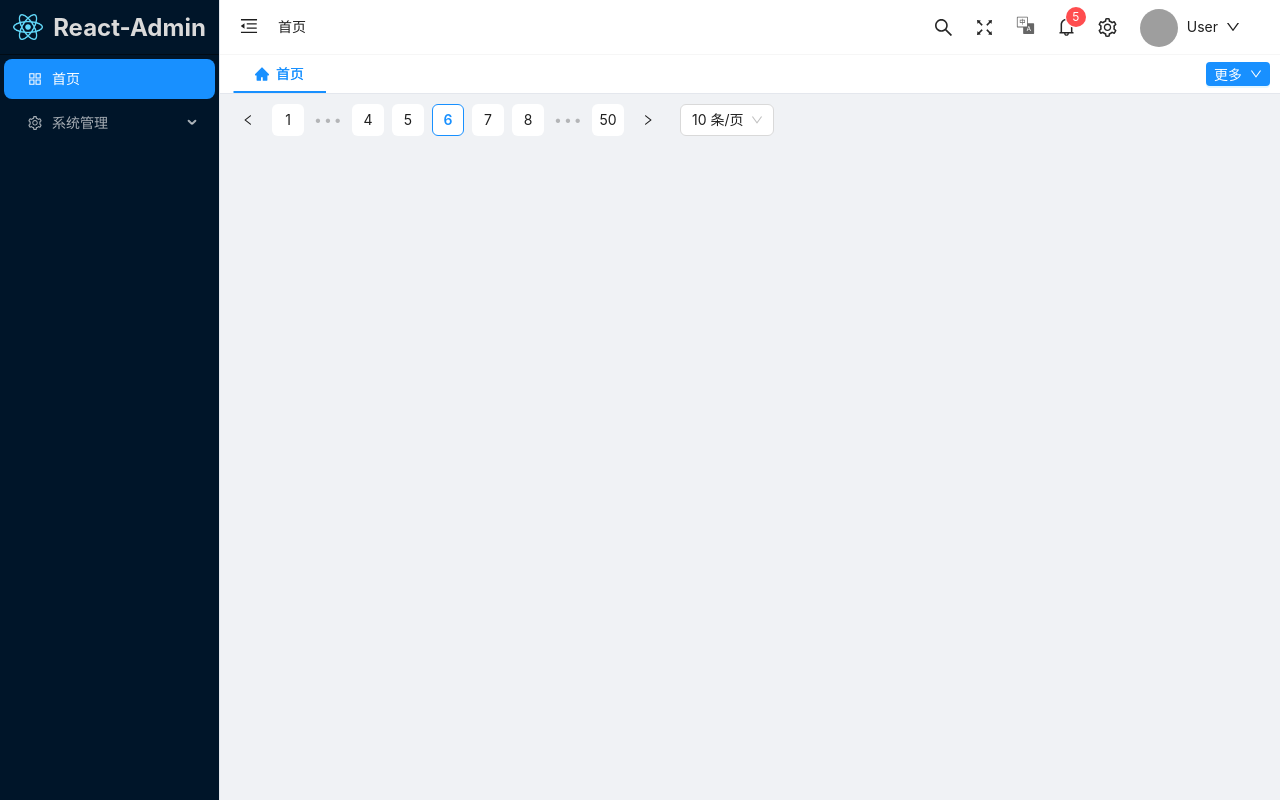
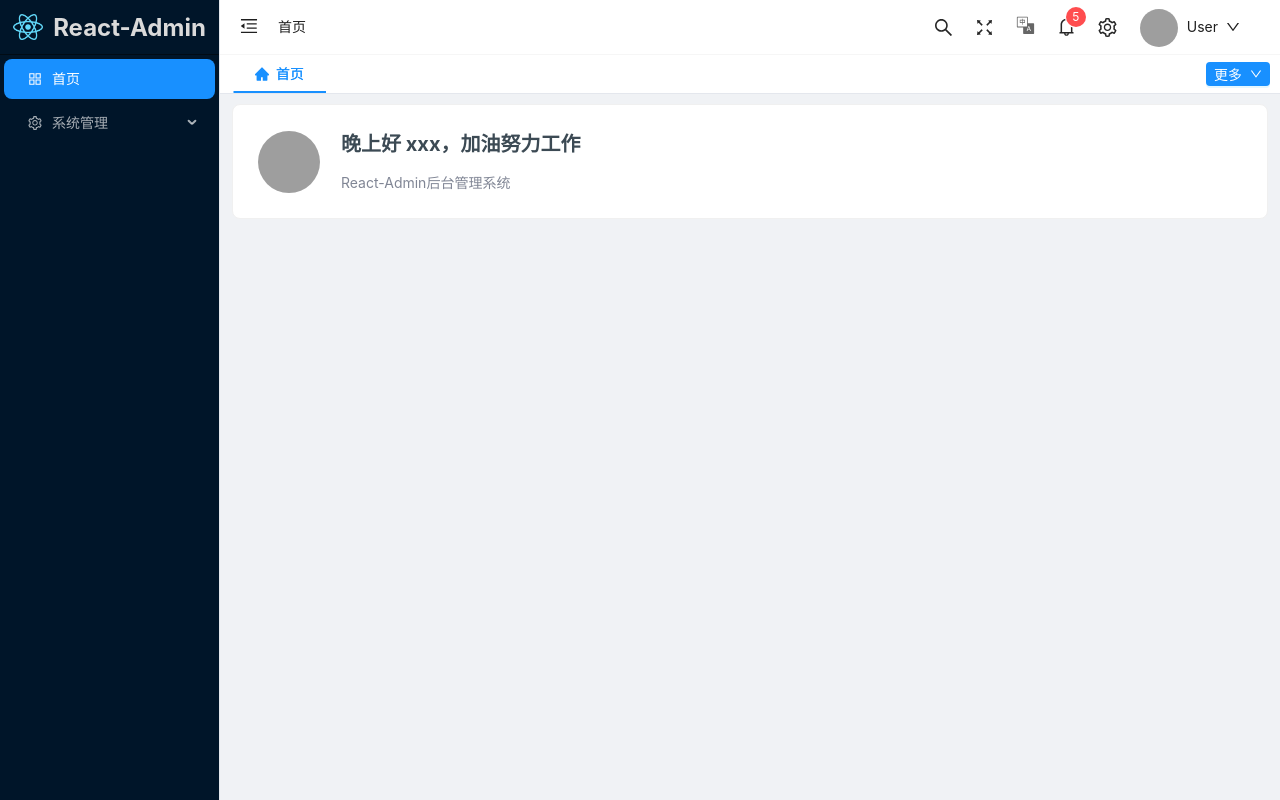
Before and after one commit to sankeyangshu/react-template-admin, a React (Vite) app: page /#/home in a window 1280 px wide. Built offline with nearby package versions, Linux system fonts and the light colour scheme; grey boxes are pictures that could not be loaded.

Commit message:
feat: 新增欢迎页

```diff
--- /dev/null
+++ b/src/views/Home/index.module.less
@@ -0,0 +1,25 @@
+.home {
+  width: 100%;
+  height: 100%;
+  box-sizing: border-box;
+  font-size: 14px;
+  .page-header {
+    display: flex;
+    align-items: center;
+    .page-header-tip {
+      flex: 1;
+      margin-left: 20px;
+    }
+    .page-header-tip-title {
+      margin-bottom: 12px;
+      font-size: 20px;
+      font-weight: 700;
+      color: #3c4a54;
+    }
+    .page-header-tip-desc {
+      min-height: 20px;
+      font-size: 14px;
+      color: #808695;
+    }
+  }
+}
--- a/src/views/Home/index.tsx
+++ b/src/views/Home/index.tsx
@@ -1,9 +1,27 @@
-import { Pagination } from 'antd';
+import { Avatar, Card } from 'antd';
+import { getTimeStateStr, welcome } from '@/utils';
+import moduleCss from './index.module.less';
+
 const Home = () => {
+  // 头像
+  const avatarUrl = 'https://img.yzcdn.cn/vant/cat.jpeg';
+
   return (
-    <div>
-      <Pagination defaultCurrent={6} total={500} />
-    </div>
+    <>
+      <div className={moduleCss.home}>
+        <Card hoverable>
+          <div className={moduleCss['page-header']}>
+            <Avatar size={64} src={avatarUrl} />
+            <div className={moduleCss['page-header-tip']}>
+              <p className={moduleCss['page-header-tip-title']}>
+                {`${getTimeStateStr()} xxx，${welcome()}`}
+              </p>
+              <p className={moduleCss['page-header-tip-desc']}>React-Admin后台管理系统</p>
+            </div>
+          </div>
+        </Card>
+      </div>
+    </>
   );
 };
 
```
